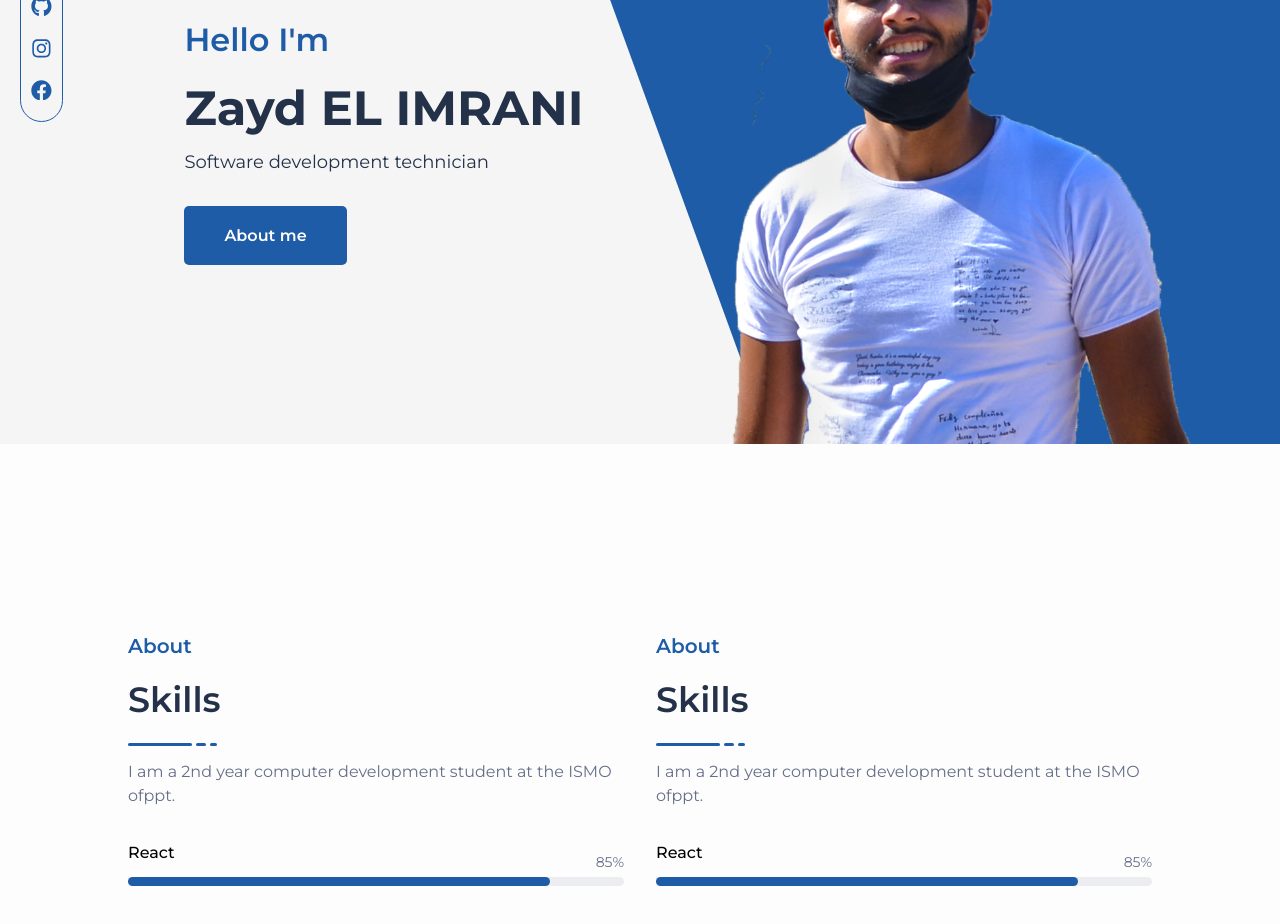
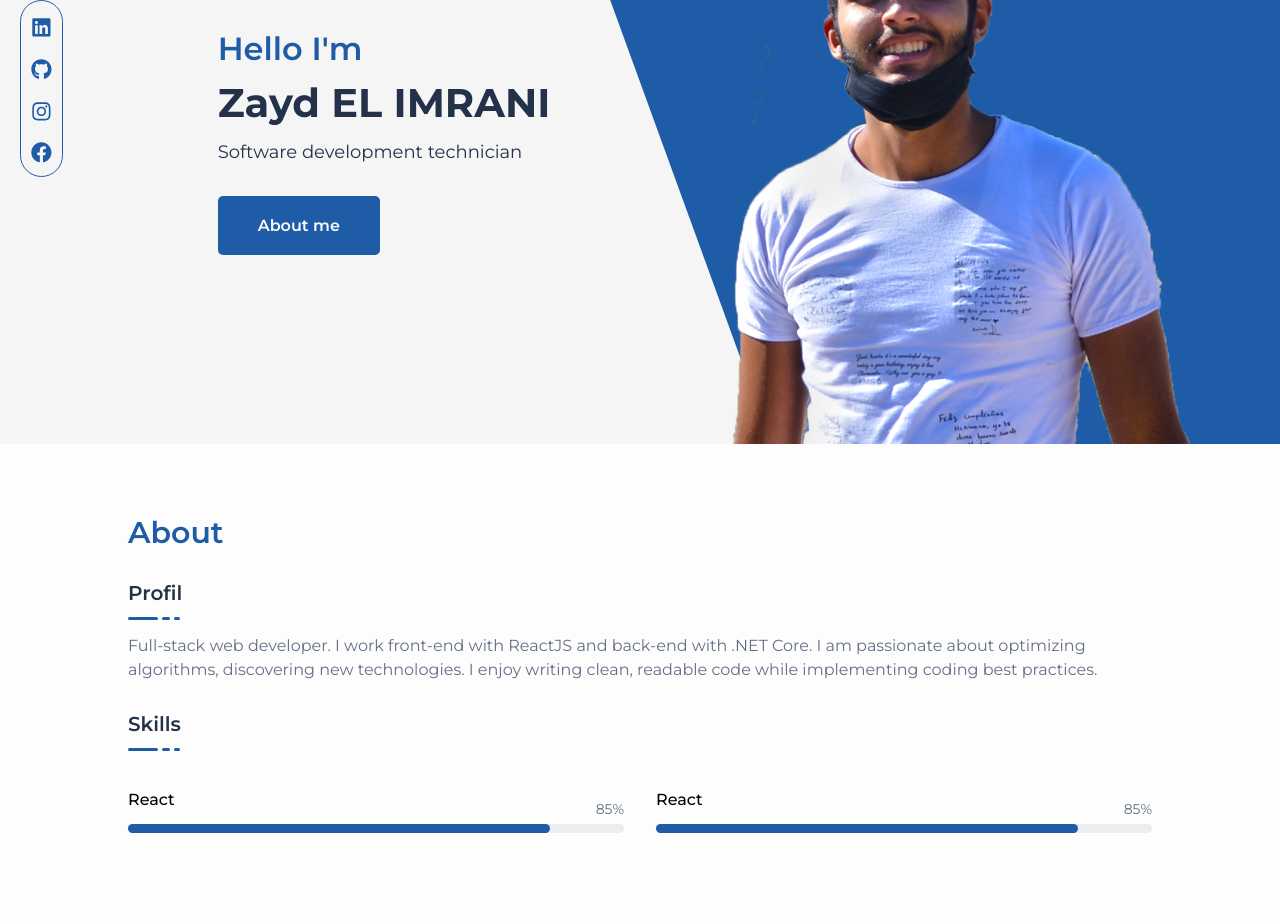
Before and after one commit to ZaydImr/Personal, a React (Create React App) app: page / in a window 1280 px wide. Shown: the part 280-1204 px from the top of the page. After the commit the page ends 1183 px from the top, so only its background shows below. Built offline with nearby package versions, Linux system fonts and the light colour scheme.

Commit message:
Changing some details in teh navbar and adding some more details in about section and creating a database with mssql

```diff
--- a/package.json
+++ b/package.json
@@ -10,6 +10,7 @@
     "react-dom": "^17.0.2",
     "react-icons": "^4.2.0",
     "react-scripts": "4.0.3",
+    "react-scroll": "^1.8.2",
     "web-vitals": "^1.1.2"
   },
   "scripts": {
--- a/src/Components/About.jsx
+++ b/src/Components/About.jsx
@@ -2,10 +2,20 @@ import React from 'react'
 
 const About = () => {
       return (
-            <div className="About">
-                  <div className="container">
+            <div id="About" className="About">
+                  <h5>About</h5>
+                  <div className="Profil">
+                        <h3>Profil</h3>
+                        <ul className="line">
+                              <li></li>
+                              <li></li>
+                              <li></li>
+                        </ul>
+                        <p>Full-stack web developer. I work front-end with ReactJS and back-end with .NET
+                              Core. I am passionate about optimizing algorithms, discovering new technologies.
+                              I enjoy writing clean, readable code while implementing coding best practices.</p>
+                  </div>
                   <div className="info">
-                              <h5>About</h5>
                         <h3>Skills</h3>
                         <ul className="line">
                               <li></li>
@@ -13,9 +23,8 @@ const About = () => {
                               <li></li>
                         </ul>
                   </div>
-                        <p>
-                        I am a 2nd year computer development student at the ISMO ofppt.
-                        </p>
+                  <div className="flex">
+                        <div className="container">
                               <div className="about-skills">
                                     <div className="skill-item">
                                           <div className='skill-header'>
@@ -23,24 +32,12 @@ const About = () => {
                                                 <p>85%</p>
                                           </div>
                                           <div className='skill-bar'>
-                                          <div className='progress-line' style={{width:'85%'}}></div>
+                                                <div className='progress-line' style={{ width:  85+'%' }}></div>
                                           </div>
                                     </div>
                               </div>
                         </div>
                         <div className="container">
-                        <div className="info">
-                              <h5>About</h5>
-                              <h3>Skills</h3>
-                              <ul className="line">
-                                    <li></li>
-                                    <li></li>
-                                    <li></li>
-                              </ul>
-                        </div>
-                        <p>
-                        I am a 2nd year computer development student at the ISMO ofppt.
-                        </p>
                               <div className="about-skills">
                                     <div className="skill-item">
                                           <div className='skill-header'>
@@ -48,7 +45,8 @@ const About = () => {
                                                 <p>85%</p>
                                           </div>
                                           <div className='skill-bar'>
-                                          <div className='progress-line' style={{width:'85%'}}></div>
+                                                <div className='progress-line' style={{ width: 85+'%' }}></div>
+                                          </div>
                                     </div>
                               </div>
                         </div>
--- a/src/Components/Home.jsx
+++ b/src/Components/Home.jsx
@@ -1,6 +1,7 @@
 import React from 'react'
 import MyLove from '../DSC_0002.png'
 import Navbar from './Navbar';
+import { Link } from "react-scroll";
 import { FaFacebook, FaGithub, FaInstagram, FaLinkedin } from 'react-icons/fa'
 
 const Home = () => {
@@ -11,7 +12,7 @@ const Home = () => {
                               <a target='_blank' href='https://www.linkedin.com/in/zaydimr/'><FaLinkedin/></a>
                               <a target='_blank' href='https://github.com/ZaydImr'><FaGithub/></a>
                               <a target='_blank' href='https://www.instagram.com/zayd.imr/'><FaInstagram/></a>
-                              <a target='_blank' href='https://www.facebook.com/Zayd.imr/'><FaFacebook/></a>
+                              <a target='_blank' href='https://www.facebook.com/Zayd.imr/' style={{paddingBottom:0}}><FaFacebook/></a>
                   </div>
                   <div className="container">
                         <div className="home-content">
@@ -19,9 +20,9 @@ const Home = () => {
                                     <h4>Hello I'm</h4>
                                     <h2>Zayd EL IMRANI</h2>
                                     <span>Software development technician</span><br/>
-                                    <a href="/#About">
+                                    <Link to="About" smooth='true'>
                                           <input type="button" value="About me"/>
-                                    </a>
+                                    </Link>
                               </div>
                               </div>
                         <div className="home-image">
--- a/src/Components/Navbar.jsx
+++ b/src/Components/Navbar.jsx
@@ -1,6 +1,7 @@
 import React from 'react'
 import logo from '../logo.png'
 import {FaBars} from 'react-icons/fa'
+import { Link,animateScroll as scroll } from 'react-scroll'
 
 const Navbar = () => {
       return (
@@ -10,10 +11,10 @@ const Navbar = () => {
                               <img src={logo} alt='Zayd EL IMRANI'/>
                         </a>
                         <ul>
-                              <li><a href='/#'>Home</a></li>
-                              <li><a href='/#About'>About</a></li>
-                              <li><a href='/#Projects'>Projects</a></li>
-                              <li><a href='/#Experience'>Experience</a></li>
+                              <li><a onClick={()=>scroll.scrollToTop()}>Home</a></li>
+                              <li><Link to='About' smooth='true'>About</Link></li>
+                              <li><Link to='Experience' smooth='true'>Experience</Link></li>
+                              <li><Link to='Projects' smooth='true'>Projects</Link></li>
                         </ul>
                         <button type="button"><FaBars/></button>
                   </div>
--- a/src/index.css
+++ b/src/index.css
@@ -52,13 +52,15 @@ body {
     top: 0;
     left: 0;
 }
+.home .container{
+  padding-top: 120px;
+}
 .container{
   margin: auto;
   width: 80%;
   max-width: var(--mw-14);
   display: flex;
   position: relative;
-  padding-top: 120px;
 }
 .home .container>div{
   width: 50%;
@@ -68,11 +70,14 @@ body {
     top: 4px;
     position: relative;
 }
+.navbar a{
+  cursor: pointer;
+}
 .home .social{
-  position: absolute;
+  position: fixed;
     display: flex;
     flex-direction: column;
-    top: 30%;
+    top: 35%;
     left: 20px;
     background: whitesmoke;
     width: 41px;
@@ -106,8 +111,9 @@ body {
   color: var(--primary-clr);
 }
 .home-content h2{
-  padding-top: 20px;
+  padding-top: 10px;
   color: var(--clr-black);
+  font-size: 2.5rem;
 }
 .home-content span{
   font-size: 18px;
@@ -158,6 +164,7 @@ nav .logo{
   align-items: center;
 }
 nav .logo img{
+  display: none;
   transition: .3s;
   height: 26px;
 }
@@ -183,28 +190,27 @@ nav ul a:hover{
 /*      ABOUT     */
 .About{
   padding: 70px 0;
-  display: flex;
   width: 80%;
   max-width: 1100px;
   margin: auto;
+}
+.flex{
+  display: flex;
   gap: 2rem;
 }
 .About .container{
   flex-direction: column;
 }
-.About .info h5{
+.About h5{
   color: var(--primary-clr);
+  font-size: 30px;
+    font-weight: 600;
+}
+.About  h3{
+  color: var(--clr-black);
   font-size: 20px;
   font-weight: 600;
-}
-.About .info h3{
-  color: var(--clr-black);
-  font-size: 35px;
-  font-weight: 600;
-  margin-top: 20px;
-}
-.About .line{
-  padding-top: 10px;
+  margin-top: 30px;
 }
 .About .line li{
   display: inline-block;
@@ -212,9 +218,9 @@ nav ul a:hover{
   border-radius: 50px;
   height: 3px;
 }
-.About .line li:nth-last-of-type(3){width: 64px;}
-.About .line li:nth-last-of-type(2){width: 10px; margin: 0 4px;}
-.About .line li:nth-last-of-type(1){width: 7px;}
+.About .line li:nth-last-of-type(3){width: 30px;}
+.About .line li:nth-last-of-type(2){width: 8px; margin: 0 4px;}
+.About .line li:nth-last-of-type(1){width: 6px;}
 .About p{
   margin-top: 10px;
   font-size: 16px;
```
Also changed, not shown: 1 other file (tests, documents, lock files or other folders). Lines whose indentation alone changed are shown as unchanged.
